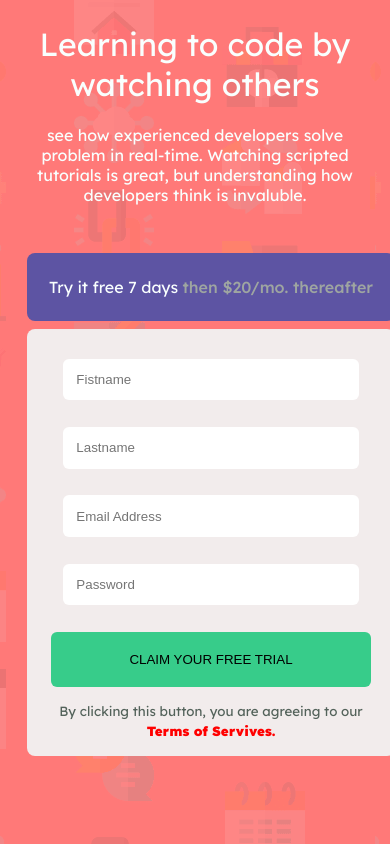
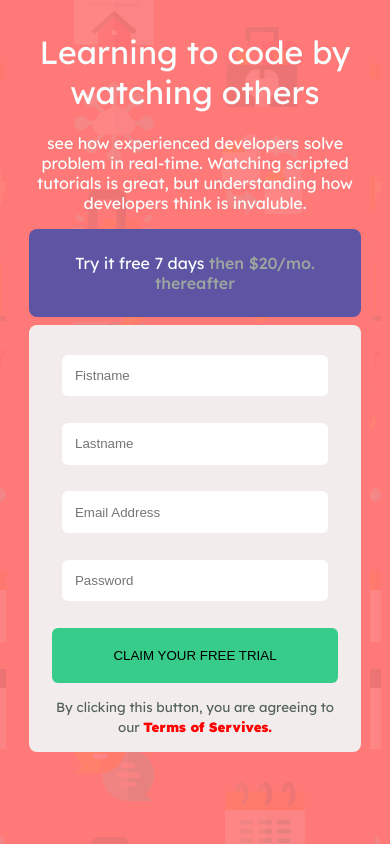
Before and after one commit to TonniPaul/Zuri-responsive-site, a plain HTML site: page index.html in a window 390 px wide. Drawn offline with Linux system fonts and the light colour scheme.

Commit message:
Fixed the paddingg of the bottom container to align well on mobile screen

```diff
--- a/css/style.css
+++ b/css/style.css
@@ -66,7 +66,7 @@ small{
 }
 @media(min-width: 1000px){
    body{
-      background-image: url("../images/bg-intro-desktop.png")
+      background-image: url("../images/bg-intro-desktop.png");
    }
    #container{
       margin: auto;
@@ -80,8 +80,11 @@ small{
 @media(max-width: 989px){
    body{
       background-image: url("../images/bg-intro-mobile.png");
+      background-position: cover;
       text-align: center;
-      max-width: 100vw;
+      margin: auto;
+      max-width: 95vw;
+      max-height: fit-content;
    }
    h1{
       font-weight: 400;
@@ -90,23 +93,24 @@ small{
    #container{
       flex-direction: column;
       padding: 0;
-      margin: 0 auto;
-      width: 100%;
+      margin: 2em auto;
+      width: 90%;
    }
    .textarticle{
-      width: 90%;
-      padding: 1em 5%;
+      width: 100%;
+      padding: 0;
       margin: auto;
    }
    .register{
-      margin: 0 auto;
-      width: 90%;
-      padding: 1em 5%;
+      justify-content: center;
+      margin: auto;
+      width: 100%;
+      padding: 0%
    }
    form{
-      padding: 1em;
-      width: 100%;
-      margin: 0 auto;
+      padding: ;
+      width: 90%;
+      margin:auto;
    }
    input{
       width: 80%;
@@ -118,7 +122,7 @@ small{
    }
    .formhead{
       background-color: #5D54A3;
-      width: 100%;
+      width: 90%;
       margin: auto auto .5em;
       padding: .5em 1em;
       border-radius: 8px;
```
